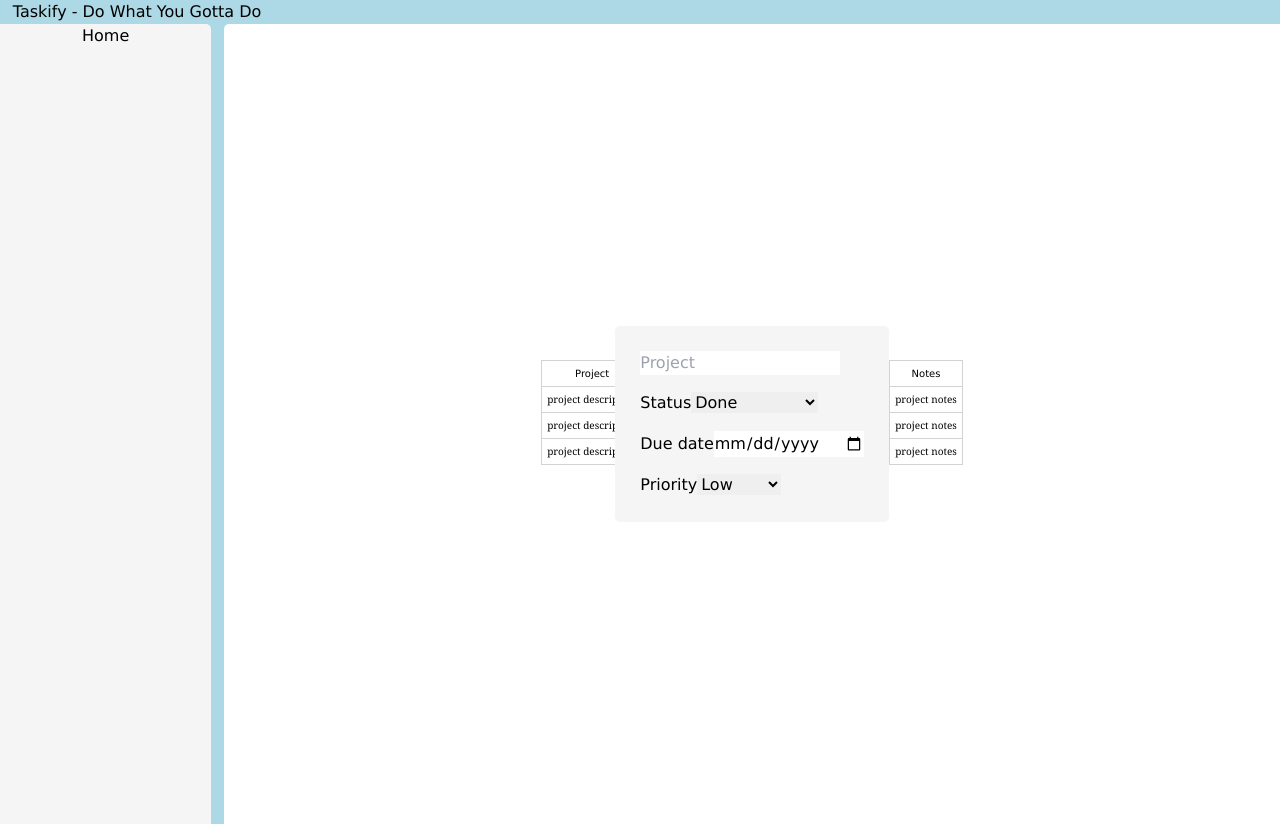
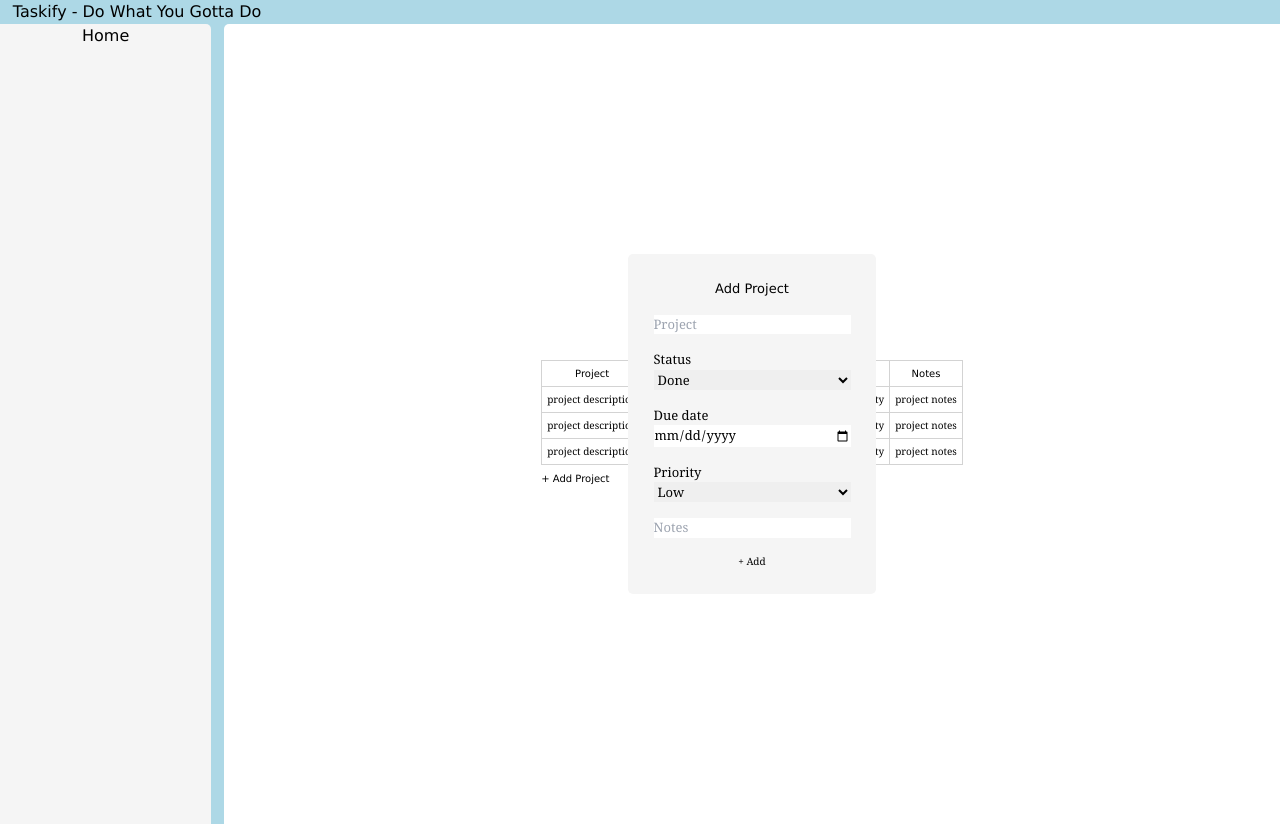
Before and after one commit to AlessandroDu/taskify---todo-app, a Next.js app: page / in a window 1280 px wide. Both pictures are taken after a click on the button "+ Add Project". Built offline with nearby package versions, Linux system fonts and the light colour scheme.

Commit message:
Finished basic modal design, ready to build functionality of retrieving user input

```diff
--- a/package.json
+++ b/package.json
@@ -9,6 +9,7 @@
     "lint": "next lint"
   },
   "dependencies": {
+    "babel": "^6.23.0",
     "next": "14.1.3",
     "react": "^18",
     "react-dom": "^18",
--- a/src/app/globals.css
+++ b/src/app/globals.css
@@ -71,4 +71,34 @@ th {
     width: max-content;
     height: max-content;
     background-color: whitesmoke;
+    font-size: small;
+    font-family: Cambria, Cochin, Georgia, Times, 'Times New Roman', serif;
 }
+
+.modal-input-field-container {
+    display: flex;
+    flex-direction: column;
+}
+
+.modal-container h3 {
+    display: flex;
+    justify-content: center;
+    font-family: Verdana, Geneva, Tahoma, sans-serif;
+}
+
+.btn {
+    font-size: x-small;
+}
+
+.btn:hover {
+    text-decoration: underline;
+}
+
+.modal-btn-div {
+    display: flex;
+    justify-content: center;
+}
+
+.btn-modal {
+    width: max-content;
+}
--- a/src/app/page.js
+++ b/src/app/page.js
@@ -22,8 +22,10 @@ export default function Home() {
         <p>Home</p>
       </section>
       <section className="main-content">
-        <Table />
-        <button type="submit" onClick={() => setModalOpen(true)}>+ Add Project</button>
+        <div>
+          <Table />
+          <button className="btn" type="submit" onClick={() => setModalOpen(true)}>+ Add Project</button>
+        </div>
         { modalOpen && <Modal /> }
       </section>
       </div>
--- a/src/components/Modal.js
+++ b/src/components/Modal.js
@@ -1,13 +1,14 @@
 "use client"
 
-export function Modal({ closeModal }) {
+export function Modal() {
     return (
         <div className="modal-container">
             <form>
+                <h3>Add Project</h3>
                 <div>
                     <input type="text" placeholder="Project" />
                 </div>
-                <div>
+                <div className="modal-input-field-container">
                     <label for="status" >Status</label>
                     <select name="status">
                         <option value="done">Done</option>
@@ -16,11 +17,11 @@ export function Modal({ closeModal }) {
                         <option value="not started">Not started</option>
                     </select>
                 </div>
-                <div>
+                <div className="modal-input-field-container">
                     <label>Due date</label>
                     <input type="date" />
                 </div>
-                <div>
+                <div className="modal-input-field-container">
                     <label>Priority</label>
                     <select name="priority">
                         <option value="low">Low</option>
@@ -29,6 +30,12 @@ export function Modal({ closeModal }) {
                         <option value="critical">Critical</option>
                     </select>
                 </div>
+                <div>
+                    <input type="text" placeholder="Notes" />
+                </div>
+                <div className="modal-btn-div">
+                    <button className="btn btn-modal" type="button">+ Add</button>
+                </div>
             </form>
         </div>
     )
```
Also changed, not shown: 1 other file (tests, documents, lock files or other folders).
